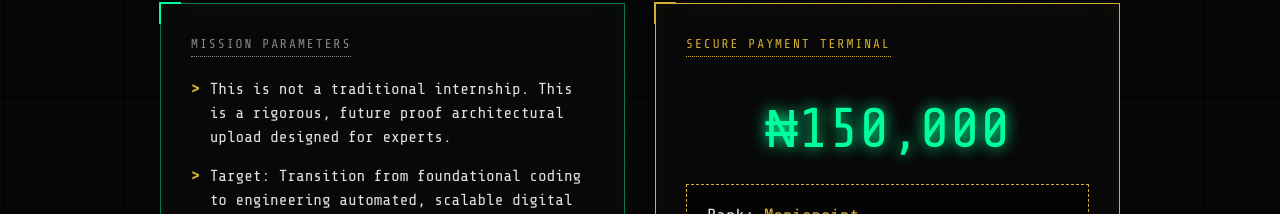
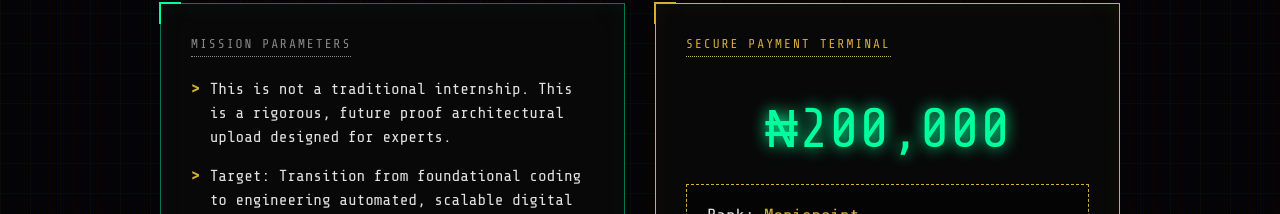
Before and after one commit to Damiedaiz/daizlabratz, a Next.js app: page / in a window 1280 px wide. Shown: the part 317-531 px from the top of the page. Built offline with nearby package versions, Linux system fonts and the light colour scheme.

Commit message:
price update

```diff
--- a/app/page.tsx
+++ b/app/page.tsx
@@ -38,7 +38,7 @@ export default function Home() {
           <article className="hud-panel terminal">
             <div className="panel-title terminal-title">Secure Payment Terminal</div>
 
-            <div className="price-tag">₦150,000</div>
+            <div className="price-tag">₦200,000</div>
 
             <div className="account-details">
               <div>Bank: <span>Moniepoint</span></div>
```
